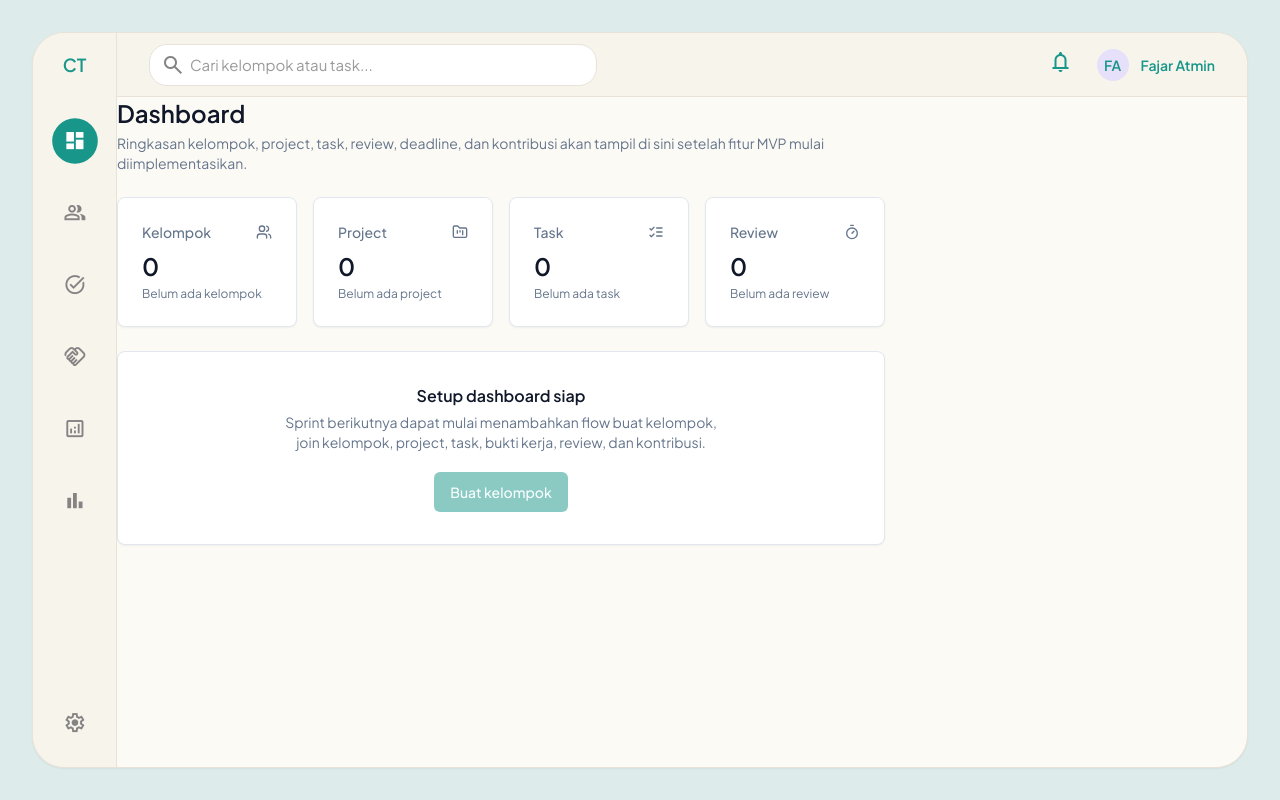
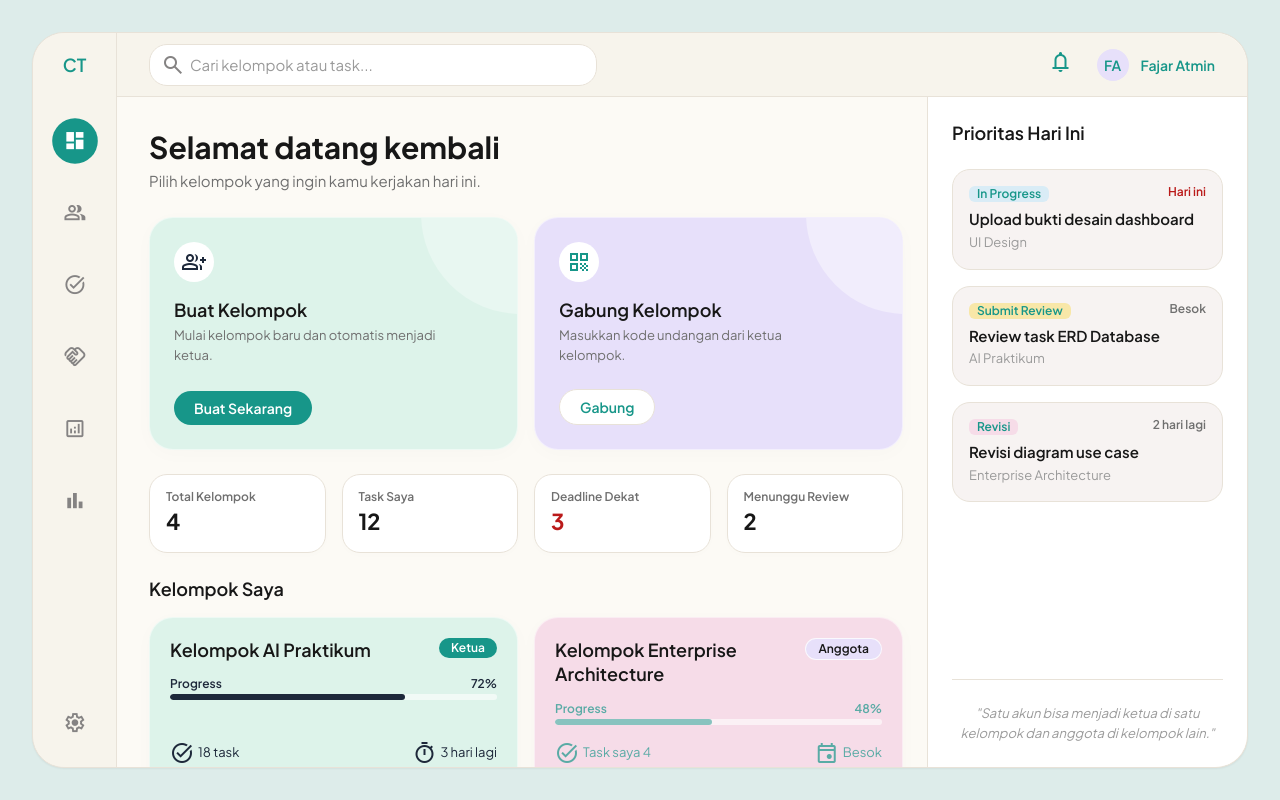
Before and after one commit to Rezkydesyafa/circletask, a Next.js app: page /dashboard in a window 1280 px wide. Built offline with nearby package versions, Linux system fonts and the light colour scheme.

Commit message:
feat: implement workspace dashboard page UI

```diff
--- a/app/(dashboard)/dashboard/page.tsx
+++ b/app/(dashboard)/dashboard/page.tsx
@@ -1,30 +1,157 @@
-import { FolderKanban, ListChecks, Timer, Users } from "lucide-react";
-
-import { EmptyState } from "@/components/common/empty-state";
-import { PageHeader } from "@/components/common/page-header";
-import { StatCard } from "@/components/common/stat-card";
-import { Button } from "@/components/ui/button";
+import { RightPanel } from "@/components/layout/RightPanel";
 
 export default function DashboardPage() {
   return (
-    <div className="space-y-6">
-      <PageHeader
-        title="Dashboard"
-        description="Ringkasan kelompok, project, task, review, deadline, dan kontribusi akan tampil di sini setelah fitur MVP mulai diimplementasikan."
-      />
+    <>
+      <div className="flex-1 p-page-padding pr-section-gap flex flex-col space-y-section-gap overflow-y-auto">
+        <header>
+          <h1 className="font-heading-lg text-heading-lg text-text-primary">Selamat datang kembali</h1>
+          <p className="font-body text-body text-text-secondary mt-1">Pilih kelompok yang ingin kamu kerjakan hari ini.</p>
+        </header>
 
-      <div className="grid gap-4 md:grid-cols-2 xl:grid-cols-4">
-        <StatCard title="Kelompok" value="0" description="Belum ada kelompok" icon={<Users className="h-4 w-4" />} />
-        <StatCard title="Project" value="0" description="Belum ada project" icon={<FolderKanban className="h-4 w-4" />} />
-        <StatCard title="Task" value="0" description="Belum ada task" icon={<ListChecks className="h-4 w-4" />} />
-        <StatCard title="Review" value="0" description="Belum ada review" icon={<Timer className="h-4 w-4" />} />
+        {/* Quick Action Cards */}
+        <section className="grid grid-cols-2 gap-card-gap">
+          <div className="bg-[#DDF3EA] rounded-[24px] p-6 flex flex-col justify-between shadow-[0_4px_20px_rgba(0,0,0,0.02)] border border-white/50 relative overflow-hidden group hover:-translate-y-1 transition-transform">
+            <div className="absolute top-0 right-0 w-32 h-32 bg-white/30 rounded-bl-[100px] -mr-8 -mt-8"></div>
+            <div>
+              <div className="w-10 h-10 rounded-full bg-white flex items-center justify-center mb-4">
+                <span className="material-symbols-outlined text-secondary">group_add</span>
+              </div>
+              <h3 className="font-heading-sm text-heading-sm text-text-primary">Buat Kelompok</h3>
+              <p className="font-body-sm text-body-sm text-text-secondary mt-1 pr-12">Mulai kelompok baru dan otomatis menjadi ketua.</p>
+            </div>
+            <button className="mt-6 bg-primary text-on-primary font-button text-button py-2.5 px-5 rounded-full w-fit hover:bg-tertiary-container transition-colors">Buat Sekarang</button>
+          </div>
+
+          <div className="bg-pastel-lavender rounded-[24px] p-6 flex flex-col justify-between shadow-[0_4px_20px_rgba(0,0,0,0.02)] border border-white/50 relative overflow-hidden group hover:-translate-y-1 transition-transform">
+            <div className="absolute top-0 right-0 w-32 h-32 bg-white/40 rounded-bl-[100px] -mr-8 -mt-8"></div>
+            <div>
+              <div className="w-10 h-10 rounded-full bg-white flex items-center justify-center mb-4">
+                <span className="material-symbols-outlined text-primary">qr_code</span>
+              </div>
+              <h3 className="font-heading-sm text-heading-sm text-text-primary">Gabung Kelompok</h3>
+              <p className="font-body-sm text-body-sm text-text-secondary mt-1 pr-12">Masukkan kode undangan dari ketua kelompok.</p>
+            </div>
+            <button className="mt-6 bg-surface-card border border-border-subtle text-primary font-button text-button py-2.5 px-5 rounded-full w-fit hover:bg-surface-container-low transition-colors">Gabung</button>
+          </div>
+        </section>
+
+        {/* Stats Row */}
+        <section className="flex space-x-card-gap">
+          <div className="flex-1 bg-surface-card rounded-[18px] p-4 flex flex-col border border-border-subtle shadow-[0_2px_10px_rgba(0,0,0,0.01)]">
+            <span className="font-label text-label text-text-secondary">Total Kelompok</span>
+            <span className="font-heading-md text-heading-md text-text-primary mt-1">4</span>
+          </div>
+          <div className="flex-1 bg-surface-card rounded-[18px] p-4 flex flex-col border border-border-subtle shadow-[0_2px_10px_rgba(0,0,0,0.01)]">
+            <span className="font-label text-label text-text-secondary">Task Saya</span>
+            <span className="font-heading-md text-heading-md text-text-primary mt-1">12</span>
+          </div>
+          <div className="flex-1 bg-surface-card rounded-[18px] p-4 flex flex-col border border-border-subtle shadow-[0_2px_10px_rgba(0,0,0,0.01)]">
+            <span className="font-label text-label text-text-secondary">Deadline Dekat</span>
+            <span className="font-heading-md text-heading-md text-error mt-1">3</span>
+          </div>
+          <div className="flex-1 bg-surface-card rounded-[18px] p-4 flex flex-col border border-border-subtle shadow-[0_2px_10px_rgba(0,0,0,0.01)]">
+            <span className="font-label text-label text-text-secondary">Menunggu Review</span>
+            <span className="font-heading-md text-heading-md text-text-primary mt-1">2</span>
+          </div>
+        </section>
+
+        {/* Kelompok Saya Section */}
+        <section className="flex-1 flex flex-col pb-8">
+          <h2 className="font-heading-sm text-heading-sm text-text-primary mb-4">Kelompok Saya</h2>
+          <div className="grid grid-cols-2 gap-card-gap">
+            {/* Card 1 */}
+            <div className="bg-[#DDF3EA] rounded-[24px] p-5 flex flex-col border border-white/50 shadow-[0_4px_20px_rgba(0,0,0,0.02)]">
+              <div className="flex justify-between items-start mb-4">
+                <h4 className="font-heading-sm text-heading-sm text-text-primary line-clamp-2">Kelompok AI Praktikum</h4>
+                <span className="bg-primary text-on-primary font-label text-label px-3 py-1 rounded-full shrink-0">Ketua</span>
+              </div>
+              <div className="mb-4">
+                <div className="flex justify-between font-label text-label text-secondary mb-1">
+                  <span>Progress</span>
+                  <span>72%</span>
+                </div>
+                <div className="w-full bg-white/60 h-1.5 rounded-full overflow-hidden">
+                  <div className="bg-secondary h-full rounded-full" style={{ width: "72%" }}></div>
+                </div>
+              </div>
+              <div className="flex justify-between items-center mt-auto text-body-sm font-body-sm text-secondary">
+                <div className="flex items-center space-x-1"><span className="material-symbols-outlined text-[16px]">task_alt</span><span>18 task</span></div>
+                <div className="flex items-center space-x-1"><span className="material-symbols-outlined text-[16px]">timer</span><span>3 hari lagi</span></div>
+              </div>
+              <button className="mt-4 w-full bg-surface-card border border-white/80 text-primary font-button text-button py-2 rounded-full hover:bg-white transition-colors">Buka Kelompok</button>
+            </div>
+
+            {/* Card 2 */}
+            <div className="bg-pastel-pink rounded-[24px] p-5 flex flex-col border border-white/50 shadow-[0_4px_20px_rgba(0,0,0,0.02)]">
+              <div className="flex justify-between items-start mb-4">
+                <h4 className="font-heading-sm text-heading-sm text-text-primary line-clamp-2">Kelompok Enterprise Architecture</h4>
+                <span className="bg-pastel-lavender text-text-primary border border-white/80 font-label text-label px-3 py-1 rounded-full shrink-0">Anggota</span>
+              </div>
+              <div className="mb-4">
+                <div className="flex justify-between font-label text-label text-primary/70 mb-1">
+                  <span>Progress</span>
+                  <span>48%</span>
+                </div>
+                <div className="w-full bg-white/60 h-1.5 rounded-full overflow-hidden">
+                  <div className="bg-primary/50 h-full rounded-full" style={{ width: "48%" }}></div>
+                </div>
+              </div>
+              <div className="flex justify-between items-center mt-auto text-body-sm font-body-sm text-primary/70">
+                <div className="flex items-center space-x-1"><span className="material-symbols-outlined text-[16px]">task_alt</span><span>Task saya 4</span></div>
+                <div className="flex items-center space-x-1"><span className="material-symbols-outlined text-[16px]">event</span><span>Besok</span></div>
+              </div>
+              <button className="mt-4 w-full bg-surface-card border border-white/80 text-primary font-button text-button py-2 rounded-full hover:bg-white transition-colors">Lihat Task</button>
+            </div>
+
+            {/* Card 3 */}
+            <div className="bg-pastel-yellow rounded-[24px] p-5 flex flex-col border border-white/50 shadow-[0_4px_20px_rgba(0,0,0,0.02)]">
+              <div className="flex justify-between items-start mb-4">
+                <h4 className="font-heading-sm text-heading-sm text-text-primary line-clamp-2">Kelompok Machine Learning</h4>
+                <span className="bg-primary text-on-primary font-label text-label px-3 py-1 rounded-full shrink-0">Ketua</span>
+              </div>
+              <div className="mb-4">
+                <div className="flex justify-between font-label text-label text-primary/70 mb-1">
+                  <span>Progress</span>
+                  <span>61%</span>
+                </div>
+                <div className="w-full bg-white/60 h-1.5 rounded-full overflow-hidden">
+                  <div className="bg-primary/50 h-full rounded-full" style={{ width: "61%" }}></div>
+                </div>
+              </div>
+              <div className="flex justify-between items-center mt-auto text-body-sm font-body-sm text-primary/70">
+                <div className="flex items-center space-x-1"><span className="material-symbols-outlined text-[16px]">task_alt</span><span>14 task</span></div>
+                <div className="flex items-center space-x-1"><span className="material-symbols-outlined text-[16px]">timer</span><span>5 hari lagi</span></div>
+              </div>
+              <button className="mt-4 w-full bg-surface-card border border-white/80 text-primary font-button text-button py-2 rounded-full hover:bg-white transition-colors">Buka Kelompok</button>
+            </div>
+
+            {/* Card 4 */}
+            <div className="bg-pastel-lavender rounded-[24px] p-5 flex flex-col border border-white/50 shadow-[0_4px_20px_rgba(0,0,0,0.02)]">
+              <div className="flex justify-between items-start mb-4">
+                <h4 className="font-heading-sm text-heading-sm text-text-primary line-clamp-2">Kelompok UI Design</h4>
+                <span className="bg-white text-text-primary border border-white font-label text-label px-3 py-1 rounded-full shrink-0">Anggota</span>
+              </div>
+              <div className="mb-4">
+                <div className="flex justify-between font-label text-label text-primary/70 mb-1">
+                  <span>Progress</span>
+                  <span>35%</span>
+                </div>
+                <div className="w-full bg-white/60 h-1.5 rounded-full overflow-hidden">
+                  <div className="bg-primary/50 h-full rounded-full" style={{ width: "35%" }}></div>
+                </div>
+              </div>
+              <div className="flex justify-between items-center mt-auto text-body-sm font-body-sm text-primary/70">
+                <div className="flex items-center space-x-1"><span className="material-symbols-outlined text-[16px]">task_alt</span><span>Task saya 2</span></div>
+                <div className="flex items-center space-x-1 text-error"><span className="material-symbols-outlined text-[16px]">error</span><span>Hari ini</span></div>
+              </div>
+              <button className="mt-4 w-full bg-surface-card border border-white/80 text-primary font-button text-button py-2 rounded-full hover:bg-white transition-colors">Kerjakan</button>
+            </div>
+          </div>
+        </section>
       </div>
 
-      <EmptyState
-        title="Setup dashboard siap"
-        description="Sprint berikutnya dapat mulai menambahkan flow buat kelompok, join kelompok, project, task, bukti kerja, review, dan kontribusi."
-        action={<Button disabled>Buat kelompok</Button>}
-      />
-    </div>
+      <RightPanel />
+    </>
   );
 }
```
